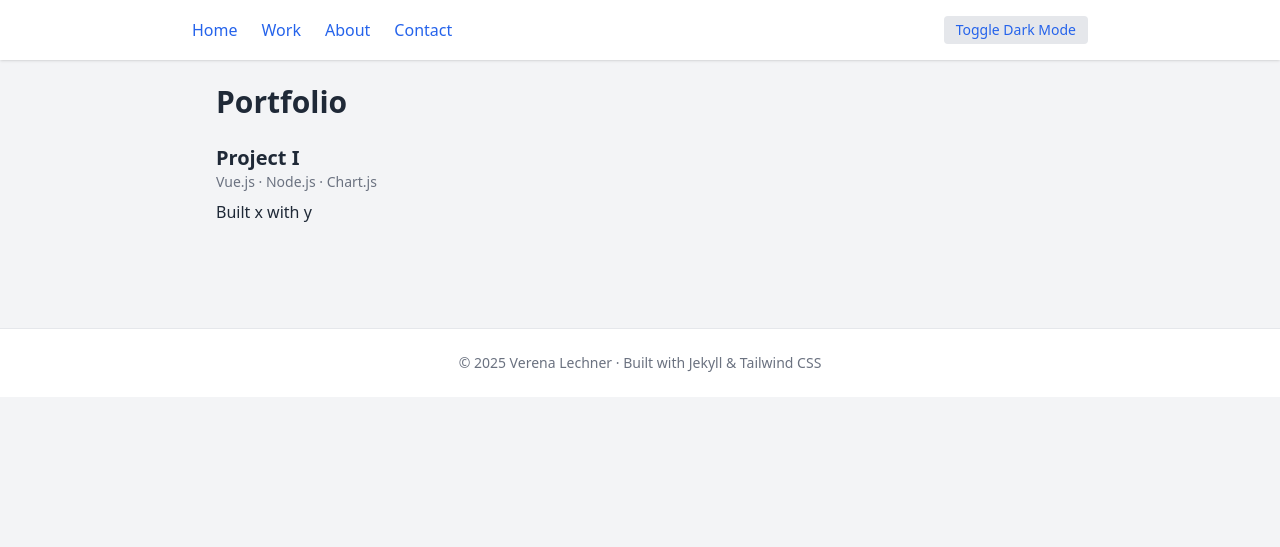
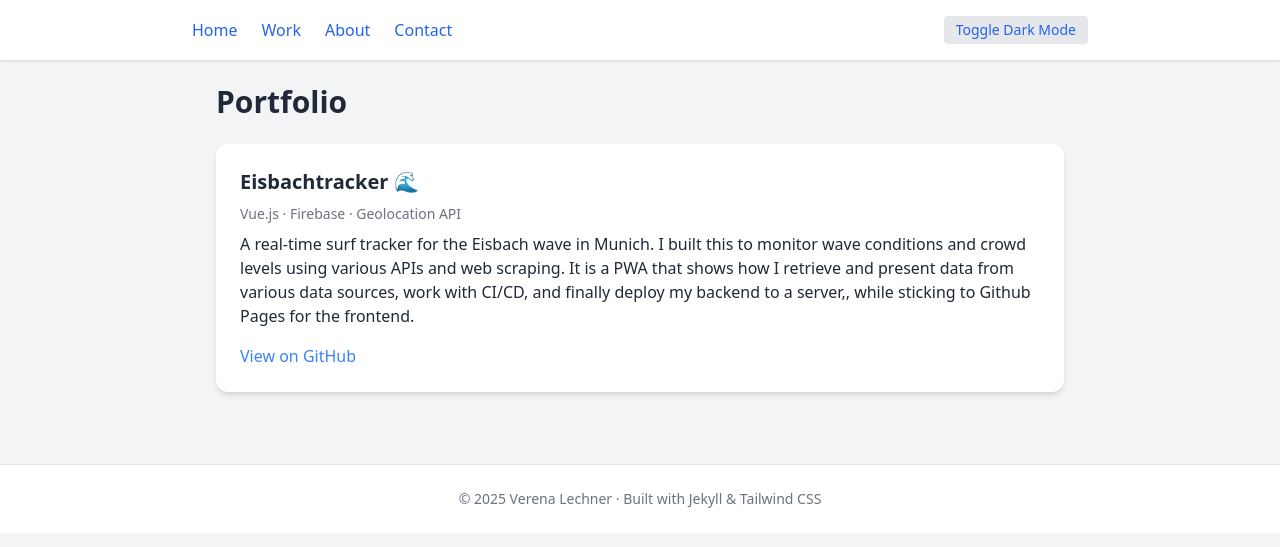
Before and after one commit to vr33ni/portfolio, a Jekyll site: the page built from work.html, in a window 1280 px wide. Shown: the top 547 px of the page. Built offline with Jekyll 4.4.1, drawn with Linux system fonts in a browser that asks for light colours; nearby versions of some CDN libraries.

Commit message:
added project

```diff
--- a/work.html
+++ b/work.html
@@ -4,10 +4,16 @@ title: Portfolio
 ---
 
 <h1 class="text-3xl font-bold mb-6">Portfolio</h1>
-<div class="mb-8">
-  <h2 class="text-xl font-semibold">Project I</h2>
-  <p class="text-sm text-gray-500 dark:text-gray-400 mb-2">Vue.js · Node.js · Chart.js</p>
-  <p class="mb-2">Built x with y</p>
+
+<div class="bg-white dark:bg-gray-800 rounded-xl shadow-md p-6">
+  <h2 class="text-xl font-semibold mb-2">Eisbachtracker 🌊</h2>
+  <p class="text-sm text-gray-500 dark:text-gray-400 mb-2">Vue.js · Firebase · Geolocation API</p>
+  <p class="mb-4">
+    A real-time surf tracker for the Eisbach wave in Munich. I built this to monitor wave conditions and crowd levels using various APIs and web scraping.
+    It is a PWA that shows how I retrieve and present data from various data sources, work with CI/CD, and finally deploy my backend to a server,, while sticking to Github Pages for the frontend.
+  </p>
+  <a href="https://github.com/vr33ni/eisbachtracker" class="text-blue-500 hover:underline">View on GitHub</a>
+  <!-- Optional live demo link -->
+  <!-- <span class="mx-2">·</span>
+  <a href="https://eisbachtracker.example.com" class="text-blue-500 hover:underline">Live Demo</a> -->
 </div>
-
-<!-- Add more projects as needed -->
```
